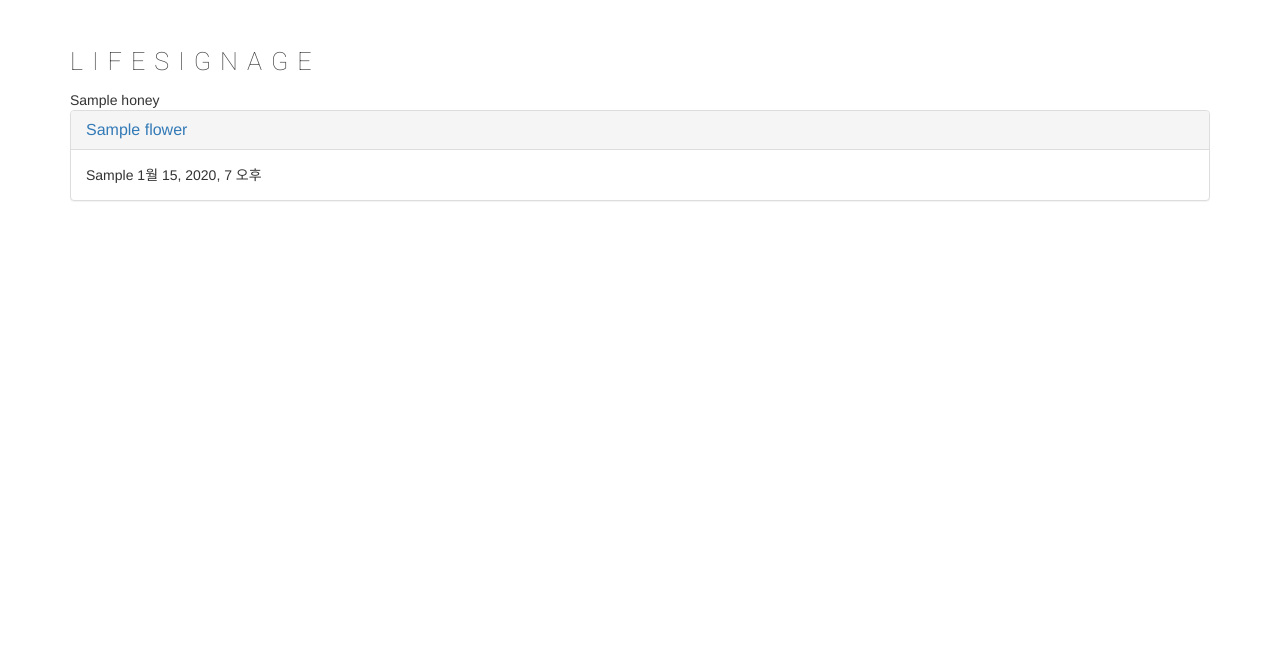
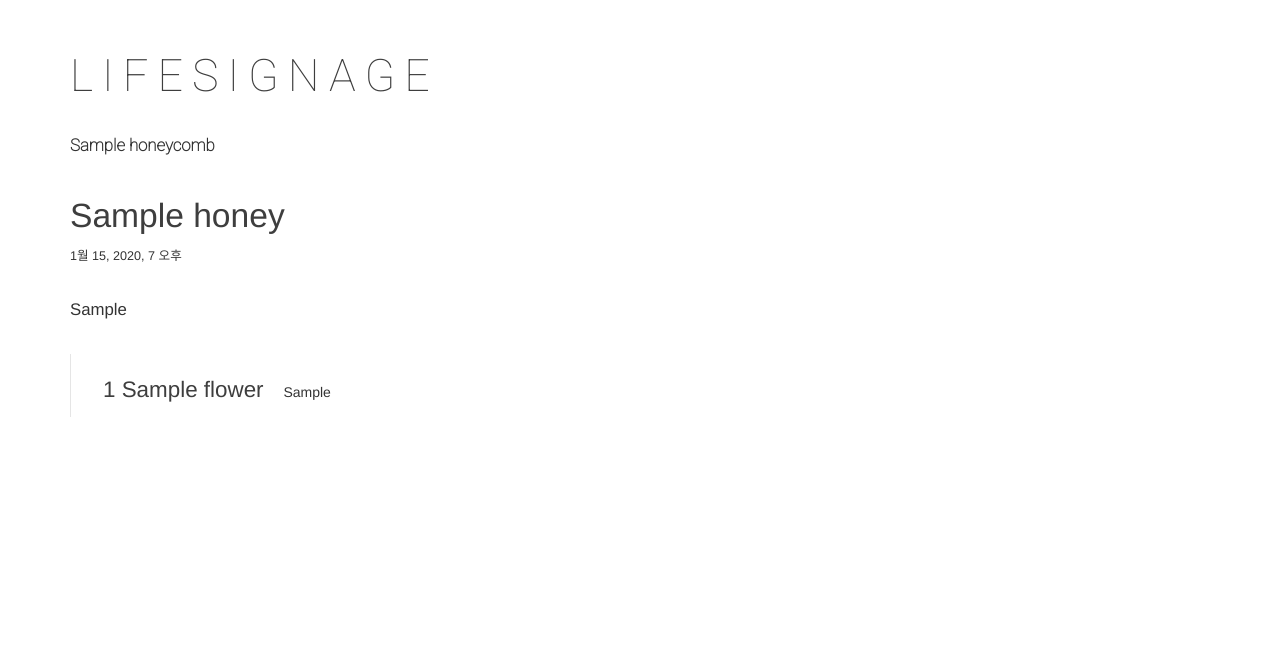
Before and after one commit to realousia/newbeees, a Django app: page /1/ in a window 1280 px wide. Shown: the top 657 px of the page. Run offline with Django 3.2, Linux system fonts and the light colour scheme; tables that the repository leaves empty hold one stand-in row (values such as "Sample post"); some libraries are stand-ins or nearby versions.

Commit message:
style draft

```diff
--- a/poster/static/css/poster.css
+++ b/poster/static/css/poster.css
@@ -23,7 +23,7 @@ html, body {
 .title {
 	color:#3e3e3e;
 	font-family: 'Roboto', sans-serif;
-	font-size: 1.8em !important;
+	font-size: 3.2em !important;
 	padding-top: 44px;
 	letter-spacing: 9px;
 }
@@ -43,6 +43,56 @@ html, body {
 	margin-bottom: 18px;
 }
 
+.hcs:hover {
+	color: #77b729;
+}
+
+.panel-title-f {
+	font-size: 2.4em;
+	color: #3e3e3e;
+}
+
+.panel-title {
+	font-size: 2.4em;
+	color: #3e3e3e;
+}
+
+.panel-title:hover {
+	color: #ffcb00;
+}
+
+.flower-title {
+	display: inline-block;
+	font-size: 1.6em;
+	color: #3e3e3e;
+}
+
+.flower-title:hover {
+	color:#ffcb00;
+}
+
+.panel-info {
+	padding-top: 16px;
+	font-size: 1em;
+}
+
+.flower-info {
+	padding-left: 16px;
+	display: inline-block;
+	font-size: 1em;
+}
+
+.content-info{
+	padding-top: 32px;
+	margin-bottom: 32px;
+	font-size: 1.2em;
+}
+
+.date {
+	padding-top: 8px;
+	font-size: 0.9em;
+}
+
 .site-footer {
 	position: fixed;
 	width: 100%;
@@ -57,3 +107,24 @@ html, body {
 	color: #fafafa;
 	font-weight: 200;
 }
+
+table {
+	border: #e5e5e5;
+	border-top-style: none;
+    border-right-style: none;
+    border-bottom-style: none;
+    border-left-style: solid;
+    border-width: 0.5px;
+}
+
+td {
+	padding: 16px 0px 16px 32px;
+}
+
+td > a {
+	text-decoration: none !important;
+}
+
+#f-table {
+	padding: 4px 0px 4px 32px;
+}
--- a/poster/templates/poster/honey_list.html
+++ b/poster/templates/poster/honey_list.html
@@ -14,22 +14,29 @@
 			<div class="col-sm-12">
 				<header>
 					<a href="/"><p class="title">LIFESIGNAGE</p></a>
+					{% for hc in hc_list %}
+						<div class="honeycombs">
+							<a href="/{{hc.name}}"><div class="hcs">{{hc.name}}</div></a>
+						</div>
+					{% endfor %}
 				</header>
 
-				{{honey.name}}
+				<div class="panel-title-f">{{honey.name}}</div>
+				<div class="date">{{honey.created_date}}</div>
+
+				<div class="content-info">{{honey.info|linebreaks}}</div>
 
 				{% for f in flower %}
-				    <a href="">
-					<div class="panel panel-default">
-					  <div class="panel-heading">
-					    <a href="{{f.link}}" target="_new"><h3 class="panel-title">{{f.name}}</h3></a>
-					  </div>
-					  <div class="panel-body">
-					  	{{f.info}}
-					    {{f.created_date}}
-					  </div>
-					</div>
-					</a>
+
+					<table>
+						<tr>
+							<td id="f-table">
+						    <a href="{{f.link}}" target="_new"><h3 class="flower-title">{{f.id}}  {{f.name}}</h3></a>
+						  	<span class="flower-info">{{f.info}}</span>
+						  </td>
+						</tr>
+					</table>
+
 				{% endfor %}
 				</div>
 			</div>
--- a/poster/views.py
+++ b/poster/views.py
@@ -13,11 +13,13 @@ def index(request):
 	})
 
 def honey_list(request, pk):
+	hc_list = hc.objects.all()
 	honey = h.objects.get(pk=pk)
 	flower = honey.flowers.all()
 	return render(request, 'poster/honey_list.html', {
 		'honey': honey,
 		'flower': flower,
+		'hc_list': hc_list,
 	})
 
 def honeycomb_detail(request, honeycomb):
```
Also changed, not shown: poster/templates/poster/honeycomb_detail.html (+10 -11 lines), poster/templates/poster/index.html (+10 -11 lines).
